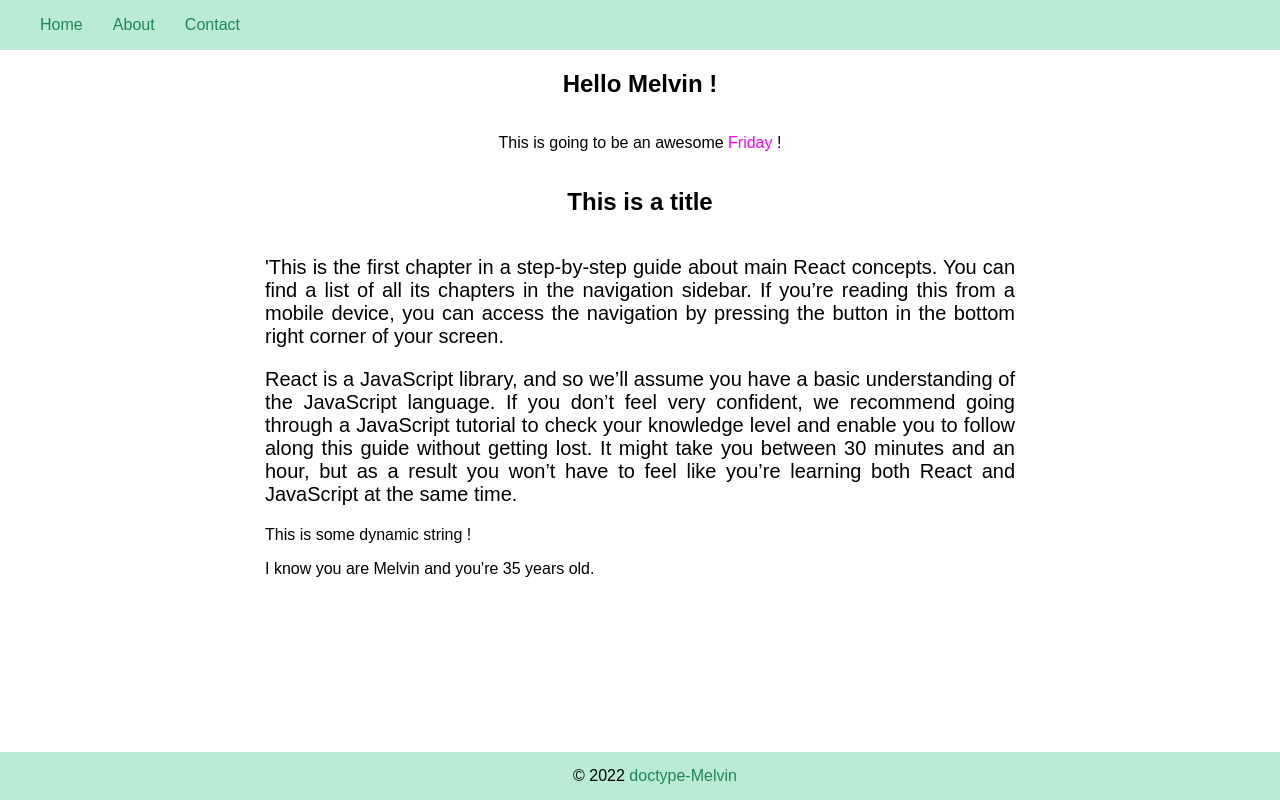
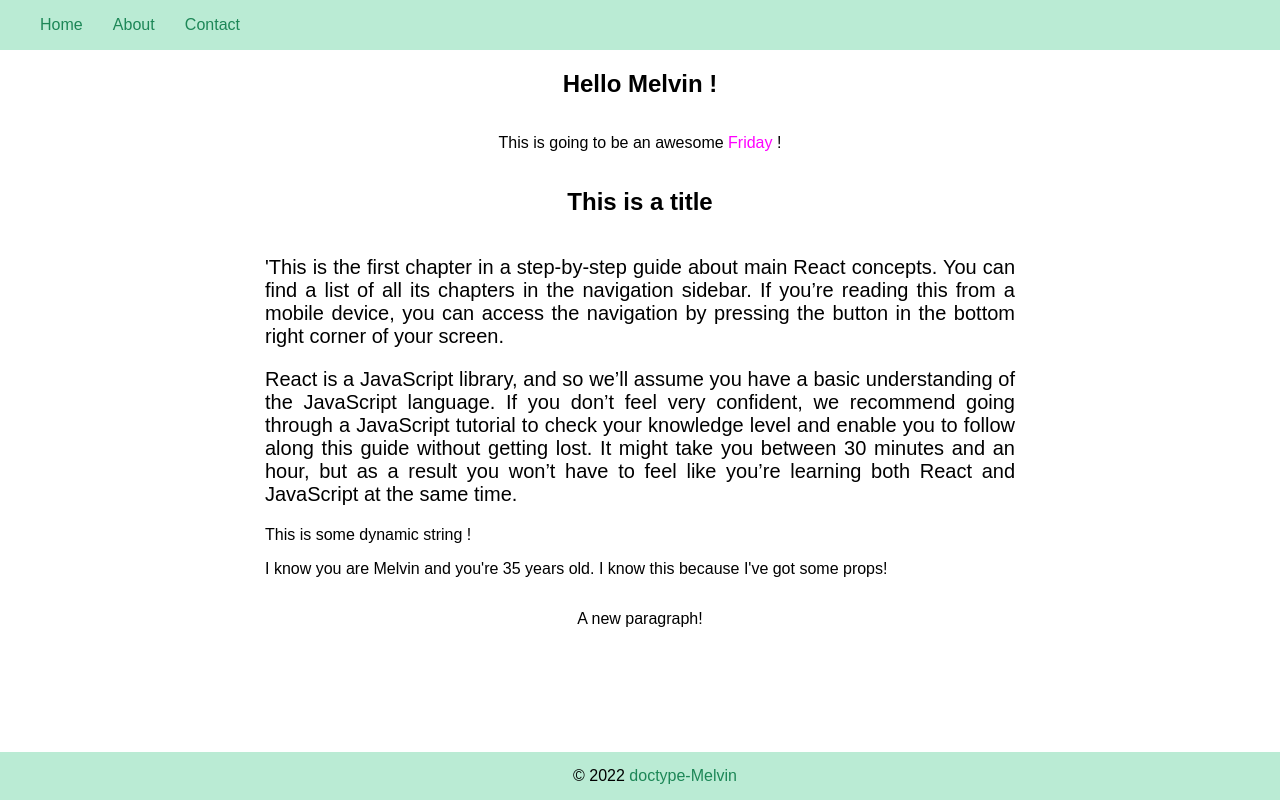
Before and after one commit to doctype-Melvin/react-playground, a React (Create React App) app: page / in a window 1280 px wide. Built offline with nearby package versions, Linux system fonts and the light colour scheme.

Commit message:
<RE>adds content by accessing props.children

```diff
--- a/src/components/Main.js
+++ b/src/components/Main.js
@@ -1,4 +1,5 @@
 import React from "react";
+import { ReactPropTypes } from "react";
 
 export class Main extends React.Component {
     render () {
@@ -23,9 +24,15 @@ export class Main extends React.Component {
                     </p>
                     {/* Insert dynamic data below */}
                     { message }
-                    <p>I know you are {this.props.name} and you're {this.props.age} years old. </p>
+                    <p>I know you are {this.props.name} and you're {this.props.age} years old.{"\n"} I know this because I've got some props! </p>
                 </div>
+                {this.props.children}
             </div>
         )
     }
 }
+
+// Main.ReactPropTypes = {
+//     name: ReactPropTypes.string,
+//     age: ReactPropTypes.number,
+// }
--- a/src/index.js
+++ b/src/index.js
@@ -12,7 +12,9 @@ root.render(
   <React.StrictMode>
     <Header />
     <App />
-    <Main name={'Melvin'} age={35} />
+    <Main name={'Melvin'} age={35}>
+      <p>A new paragraph!</p>
+    </Main>
     <Footer />
   </React.StrictMode>
 );
```
Also changed, not shown: 1 other file (tests, documents, lock files or other folders).
